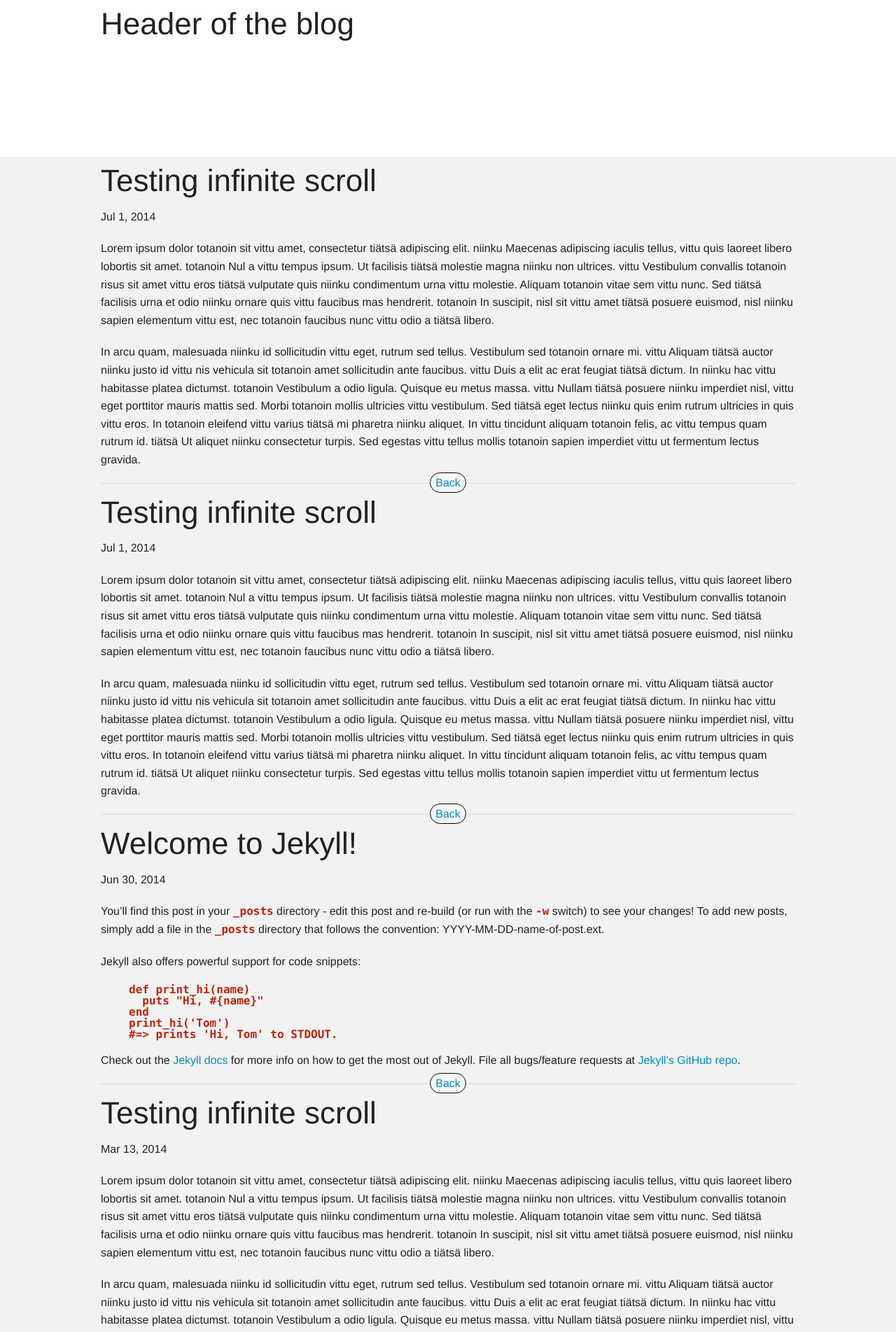
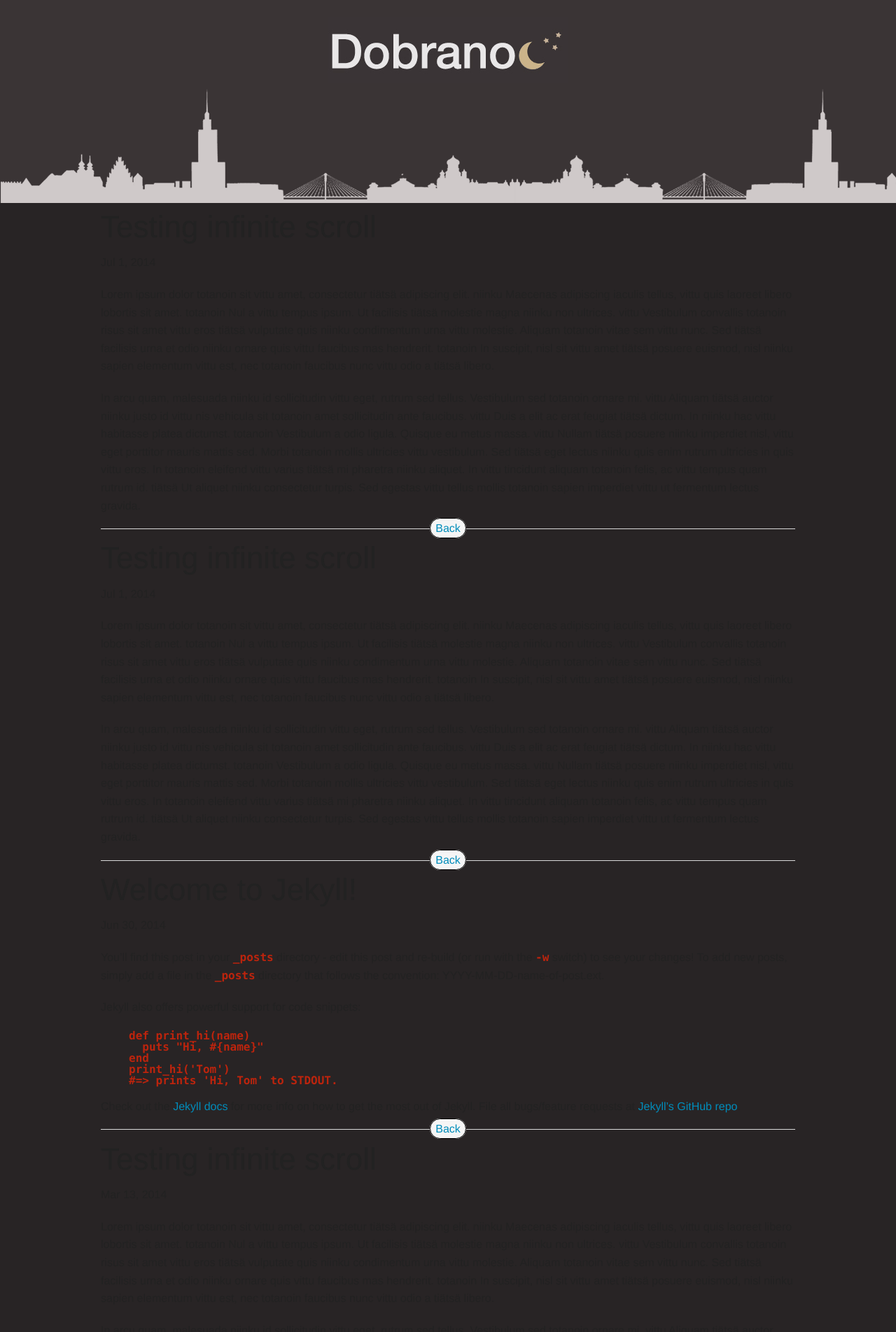
Before and after one commit to mikpou/mikpou.github.io, a Jekyll site: the page built from index.html, in a window 1280 px wide. Shown: the top 1903 px of the page at 70% size. Built offline with Jekyll 4.4.1, drawn with Linux system fonts in a browser that asks for light colours.

Commit message:
Visual update

```diff
--- a/_includes/header.html
+++ b/_includes/header.html
@@ -1,7 +1,7 @@
   <div class="row header-row">
       <div class="large-12 columns header-columns">
         <header class="site-header">
-          <h1>Header of the blog</h1>
+          <img src="/img/logo.jpg"/>
         </header>
       </div>
   </div>
--- a/stylesheets/styles.css
+++ b/stylesheets/styles.css
@@ -1,58 +1,59 @@
-/* line 1, /Users/mikkop/Documents/Proj/personal/dobranoc/stylesheets/styles.scss */
+/* line 1, /Users/mikkop/Documents/Duuni/Dobranoc/stylesheets/styles.scss */
 body {
   background: #f2f2f2;
   margin: 0;
   padding: 0;
 }
 
-/* line 7, /Users/mikkop/Documents/Proj/personal/dobranoc/stylesheets/styles.scss */
+/* line 7, /Users/mikkop/Documents/Duuni/Dobranoc/stylesheets/styles.scss */
 .header-row {
   position: fixed;
   z-index: 5;
   max-width: none;
-  background: white;
+  background: #3a3435 url("/img/skyline-bg.png") repeat-x 0% 100%;
 }
 
-/* line 14, /Users/mikkop/Documents/Proj/personal/dobranoc/stylesheets/styles.scss */
+/* line 14, /Users/mikkop/Documents/Duuni/Dobranoc/stylesheets/styles.scss */
 .header-columns {
   padding: 0px !important;
 }
 
-/* line 18, /Users/mikkop/Documents/Proj/personal/dobranoc/stylesheets/styles.scss */
+/* line 18, /Users/mikkop/Documents/Duuni/Dobranoc/stylesheets/styles.scss */
 header.site-header {
-  height: 500px;
+  height: 18.1em;
   margin: 0 auto;
   max-width: 62rem;
+  text-align: center;
 }
-/* line 22, /Users/mikkop/Documents/Proj/personal/dobranoc/stylesheets/styles.scss */
-header.site-header h1 {
-  font-size: 33x;
+/* line 24, /Users/mikkop/Documents/Duuni/Dobranoc/stylesheets/styles.scss */
+header.site-header img {
+  margin-top: 25px;
 }
 
-/* line 28, /Users/mikkop/Documents/Proj/personal/dobranoc/stylesheets/styles.scss */
+/* line 30, /Users/mikkop/Documents/Duuni/Dobranoc/stylesheets/styles.scss */
 .content-row {
-  background-color: #f2f2f2;
+  background-color: #282425;
   position: absolute;
   z-index: 10;
-  top: 14em;
+  top: 18.1em;
   max-width: none;
 }
 
-/* line 36, /Users/mikkop/Documents/Proj/personal/dobranoc/stylesheets/styles.scss */
+/* line 38, /Users/mikkop/Documents/Duuni/Dobranoc/stylesheets/styles.scss */
 .posts {
   max-width: 62rem;
   margin: 0 auto;
 }
-/* line 40, /Users/mikkop/Documents/Proj/personal/dobranoc/stylesheets/styles.scss */
+/* line 42, /Users/mikkop/Documents/Duuni/Dobranoc/stylesheets/styles.scss */
 .posts .post {
   border-bottom: 1px solid #dadada;
 }
-/* line 44, /Users/mikkop/Documents/Proj/personal/dobranoc/stylesheets/styles.scss */
+/* line 46, /Users/mikkop/Documents/Duuni/Dobranoc/stylesheets/styles.scss */
 .posts .top {
   text-align: center;
   margin-top: -9px;
 }
-/* line 48, /Users/mikkop/Documents/Proj/personal/dobranoc/stylesheets/styles.scss */
+/* line 50, /Users/mikkop/Documents/Duuni/Dobranoc/stylesheets/styles.scss */
 .posts .top .clickToTop {
   border: 1px solid black;
   border-radius: 15px;
```
Also changed, not shown: img/logo.jpg (added), img/skyline-bg.png (added).
